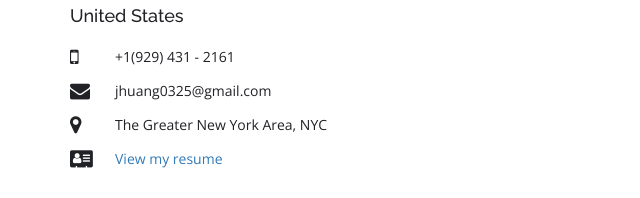
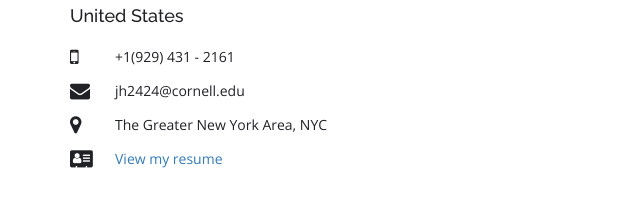
Before and after one commit to Jasonh90/Website, a plain HTML site: page index.html in a window 1280 px wide. Shown: the part 8019-8217 px from the top of the page, 0-640 px from the left. Drawn offline with nearby package versions, Linux system fonts and the light colour scheme; files whose address does not match are found by name.

Commit message:
Update index.html

```diff
--- a/index.html
+++ b/index.html
@@ -1112,7 +1112,7 @@
                                             <h4>United States</h4>
                                             <ul class="location-details">
                                                 <li><i class="fa fa-mobile"></i><span>+1(929) 431 - 2161</span></li>
-                                                <li><i class="fa fa-envelope"></i><span>jhuang0325@gmail.com</span></li>
+                                                <li><i class="fa fa-envelope"></i><span>jh2424@cornell.edu</span></li>
                                                 <li><i class="fa fa-map-marker"></i><span>The Greater New York Area, NYC</span></li>
                                                 <li><i class="fa fa-address-card"></i><span><a href="Resume.pdf" target="_blank">View my resume</a></span></li>
                                             </ul>
```
